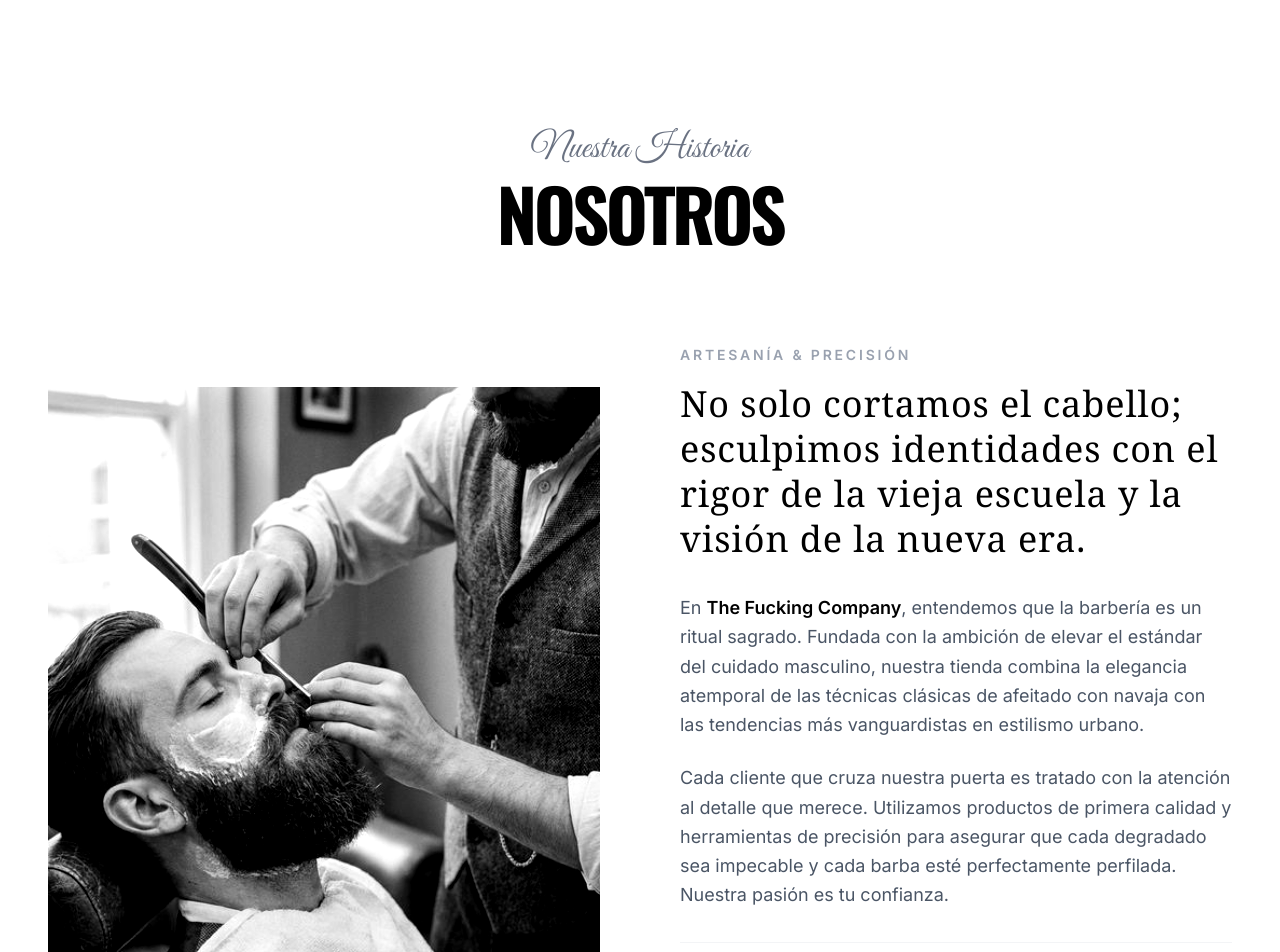
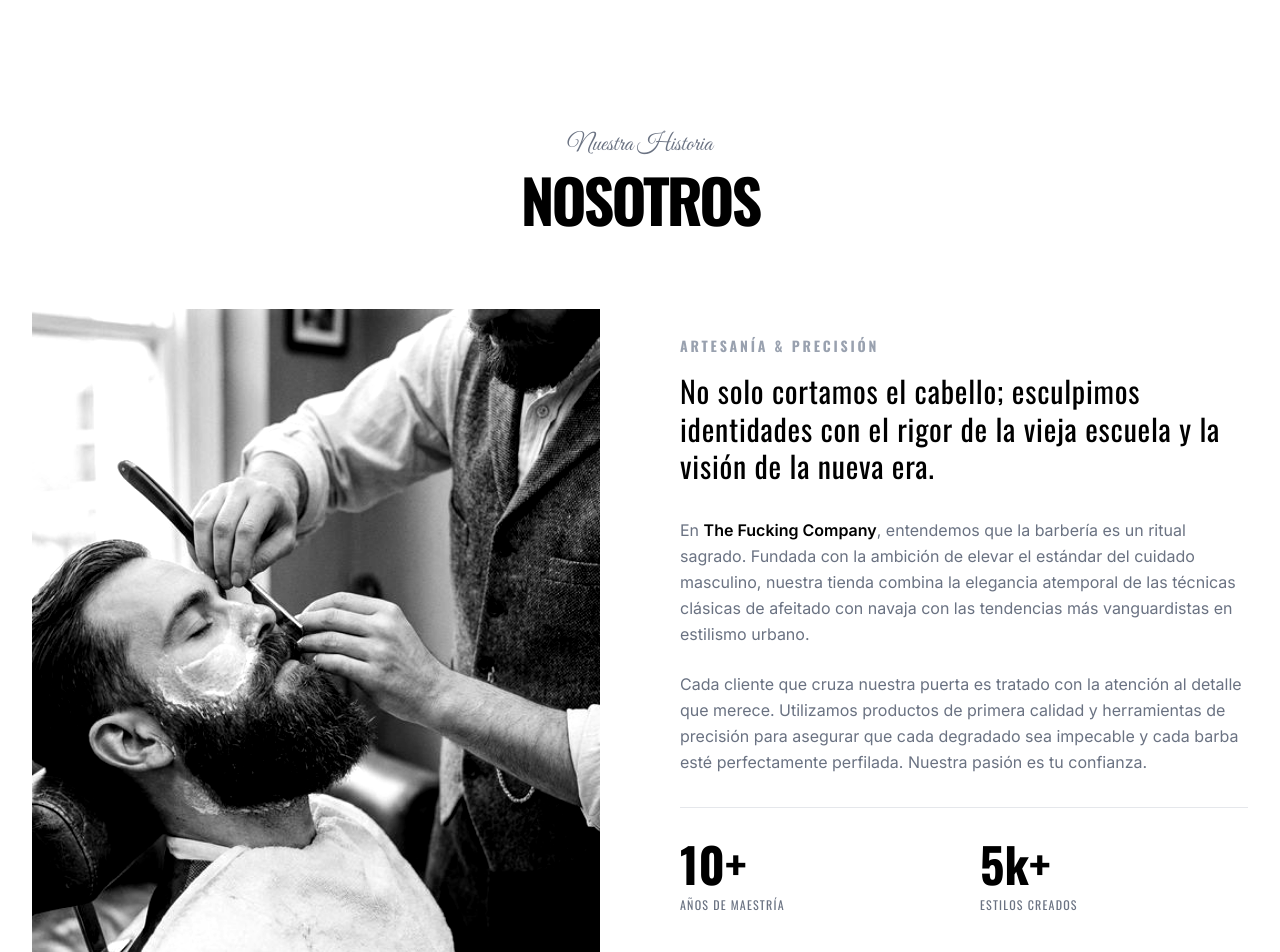
Before and after one commit to thefckingcompany/tfc-web, a React (Vite) app: page / in a window 1280 px wide. Shown: the part 3500-4452 px from the top of the page. Built offline with nearby package versions, Linux system fonts and the light colour scheme.

Commit message:
Standardize AboutSection styles to match design system

```diff
--- a/src/components/home/AboutSection.tsx
+++ b/src/components/home/AboutSection.tsx
@@ -1,20 +1,16 @@
-
 import { ArrowRight } from 'lucide-react';
 import { Link } from 'react-router-dom';
 
 export const AboutSection = () => {
     return (
         <section className="py-24 bg-white text-black overflow-hidden">
-            <div className="max-w-7xl mx-auto px-6 sm:px-8 lg:px-12">
+            {/* Standard container width and padding matching TeamTeaser */}
+            <div className="max-w-7xl mx-auto px-10 sm:px-8 lg:px-8">
 
-                {/* Header Centered for Mobile, maybe Split for Desktop?
-                   The user image shows "NOSOTROS" big at the top, centered or part of the layout.
-                   Actually in the image, "Nuestra Historia" and "NOSOTROS" seem to be a main header
-                   ABOVE the split content. Let's follow that.
-                */}
-                <div className="text-center mb-16 md:mb-24 animate-fade-in-up">
-                    <p className="font-script text-3xl md:text-4xl text-gray-500 mb-2">Nuestra Historia</p>
-                    <h2 className="text-5xl md:text-7xl font-oswald font-bold uppercase tracking-tighter text-black">
+                {/* Header Centered - Matching LocationTeaser/TeamTeaser style */}
+                <div className="text-center mb-20 animate-fade-in-up">
+                    <p className="font-script text-2xl text-gray-500 mb-2">Nuestra Historia</p>
+                    <h2 className="text-3xl sm:text-4xl md:text-6xl font-oswald font-bold uppercase tracking-tighter text-black">
                         NOSOTROS
                     </h2>
                 </div>
@@ -24,29 +20,27 @@ export const AboutSection = () => {
                     {/* Image Column */}
                     <div className="relative group animate-fade-in-left">
                         <div className="aspect-[4/5] overflow-hidden bg-gray-100">
-                            {/* Placeholder image until generation succeeds */}
                             <img
                                 src="/about-barber.png"
                                 alt="Barbero trabajando"
                                 className="w-full h-full object-cover grayscale contrast-125 transition-transform duration-700 group-hover:scale-105"
                             />
                         </div>
-                        {/* Decorative element possibly? */}
                     </div>
 
                     {/* Content Column */}
                     <div className="animate-fade-in-right space-y-8">
 
                         <div>
-                            <span className="text-xs md:text-sm font-bold tracking-[0.2em] uppercase text-gray-400 mb-4 block">
+                            <span className="text-sm font-bold tracking-[0.2em] uppercase text-gray-400 mb-4 block font-oswald">
                                 Artesanía & Precisión
                             </span>
-                            <h3 className="text-2xl md:text-4xl font-serif text-black leading-tight">
+                            <h3 className="text-xl md:text-3xl font-oswald text-black leading-tight">
                                 No solo cortamos el cabello; esculpimos identidades con el rigor de la vieja escuela y la visión de la nueva era.
                             </h3>
                         </div>
 
-                        <div className="space-y-6 text-gray-600 font-sans leading-relaxed text-base md:text-lg">
+                        <div className="space-y-6 text-gray-500 font-sans leading-relaxed text-sm md:text-base">
                             <p>
                                 En <strong className="text-black">The Fucking Company</strong>, entendemos que la barbería es un ritual sagrado.
                                 Fundada con la ambición de elevar el estándar del cuidado masculino, nuestra tienda combina la elegancia
@@ -60,14 +54,14 @@ export const AboutSection = () => {
                         </div>
 
                         {/* Stats */}
-                        <div className="grid grid-cols-2 gap-8 border-t border-gray-100 pt-8 mt-8">
+                        <div className="grid grid-cols-2 gap-8 border-t border-gray-200 pt-8 mt-8">
                             <div>
-                                <span className="block text-3xl md:text-4xl font-oswald font-bold text-black mb-1">10+</span>
-                                <span className="text-xs md:text-sm uppercase tracking-widest text-gray-500">Años de Maestría</span>
+                                <span className="block text-3xl md:text-5xl font-oswald font-bold text-black mb-1">10+</span>
+                                <span className="text-xs uppercase tracking-widest text-gray-500 font-oswald">Años de Maestría</span>
                             </div>
                             <div>
-                                <span className="block text-3xl md:text-4xl font-oswald font-bold text-black mb-1">5k+</span>
-                                <span className="text-xs md:text-sm uppercase tracking-widest text-gray-500">Estilos Creados</span>
+                                <span className="block text-3xl md:text-5xl font-oswald font-bold text-black mb-1">5k+</span>
+                                <span className="text-xs uppercase tracking-widest text-gray-500 font-oswald">Estilos Creados</span>
                             </div>
                         </div>
 
```
